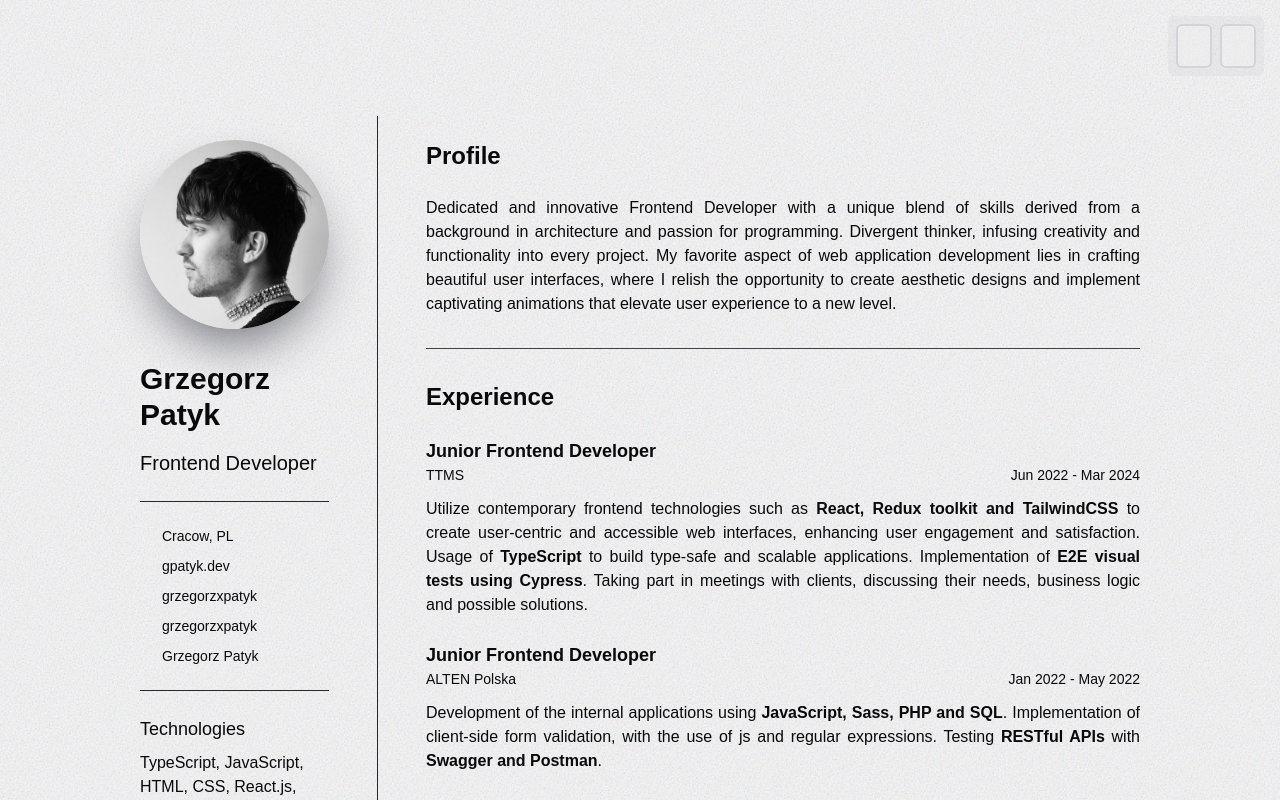
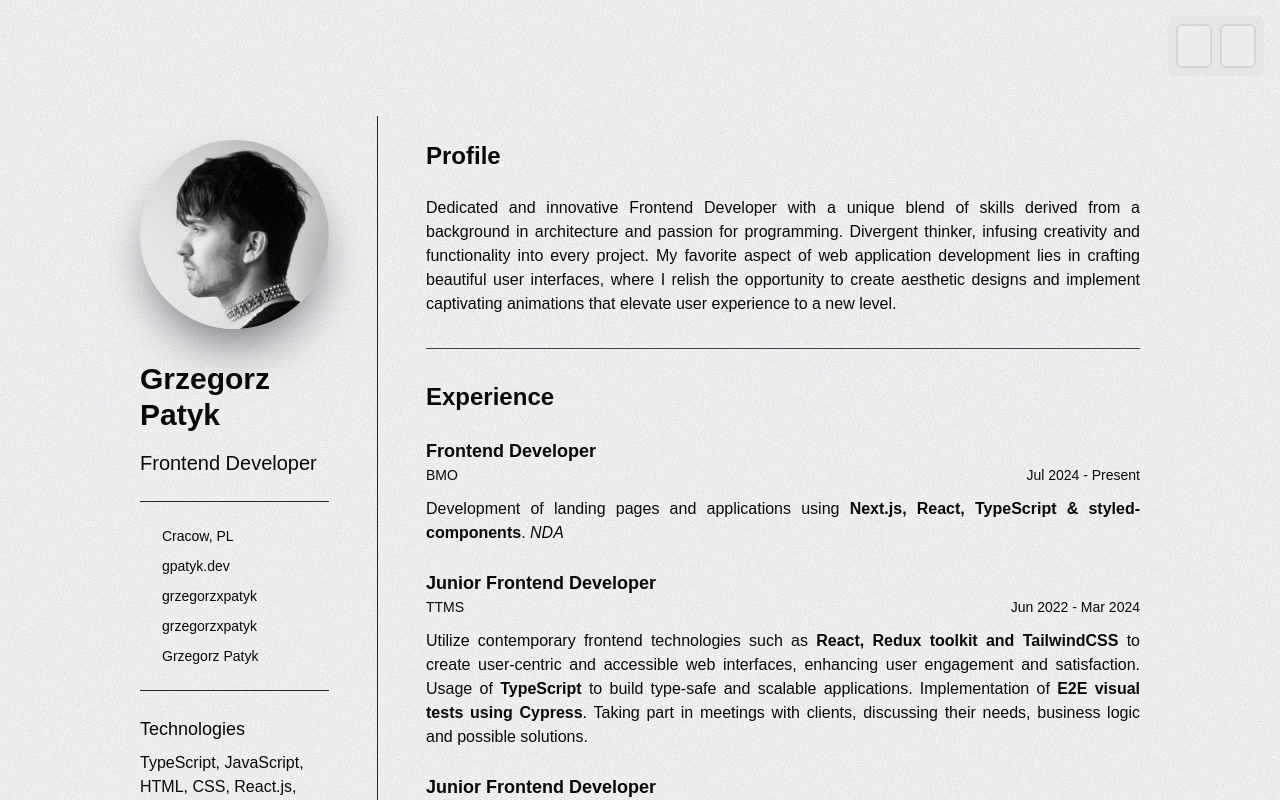
Before and after one commit to grzegorzxpatyk/resume, a SvelteKit app: page / in a window 1280 px wide. Shown: the top 800 px of the page. Built offline with nearby package versions, Linux system fonts and the light colour scheme; some icons are missing.

Commit message:
add new experience

```diff
--- a/src/routes/+page.svelte
+++ b/src/routes/+page.svelte
@@ -70,6 +70,14 @@
 				type="list"
 				listItems={[
 					{
+						title: 'Frontend Developer',
+						organisation: 'BMO',
+						organisationWebsite: 'https://www.bmo.com/en-ca/main/personal/',
+						timePeriod: 'Jul 2024 - Present',
+						description:
+							'Development of landing pages and applications using <strong>Next.js, React, TypeScript & styled-components</strong>. <em>NDA</em>'
+					},
+					{
 						title: 'Junior Frontend Developer',
 						organisation: 'TTMS',
 						organisationWebsite: 'https://ttms.com/',
```
